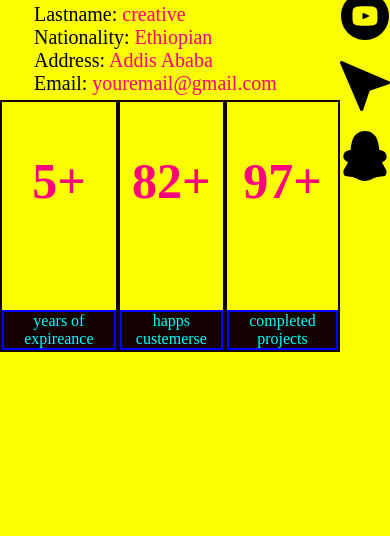
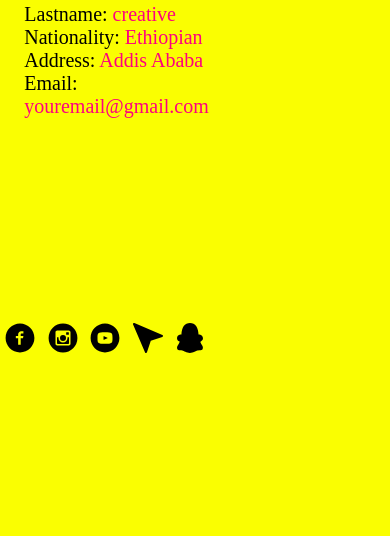
Before and after one commit to Ashtaa/yekuno, a plain HTML site: page index.html in a window 390 px wide. Shown: the part 988-1524 px from the top of the page. Drawn offline with Linux system fonts and the light colour scheme.

Commit message:
Add files via upload

```diff
--- a/index.html
+++ b/index.html
@@ -66,7 +66,12 @@
        <div>
          <h1>97+</h1><p class="p3">completed projects</p>
        </div>
-
+       <div class="social2"><svg xmlns="http://www.w3.org/2000/svg" width="1em" height="1em" viewBox="0 0 20 20"><path fill="black" d="M10 .4C4.698.4.4 4.698.4 10s4.298 9.6 9.6 9.6s9.6-4.298 9.6-9.6S15.302.4 10 .4m2.274 6.634h-1.443c-.171 0-.361.225-.361.524V8.6h1.805l-.273 1.486H10.47v4.461H8.767v-4.461H7.222V8.6h1.545v-.874c0-1.254.87-2.273 2.064-2.273h1.443z"/></svg>
+        <svg xmlns="http://www.w3.org/2000/svg" width="1em" height="1em" viewBox="0 0 20 20"><path fill="black" d="M13 10a3 3 0 1 1-6 0c0-.171.018-.338.049-.5H6v3.997c0 .278.225.503.503.503h6.995a.503.503 0 0 0 .502-.503V9.5h-1.049c.031.162.049.329.049.5m-3 2a2 2 0 1 0-.001-4.001A2 2 0 0 0 10 12m2.4-4.1h1.199a.301.301 0 0 0 .301-.3V6.401a.301.301 0 0 0-.301-.301H12.4a.301.301 0 0 0-.301.301V7.6c.001.165.136.3.301.3M10 .4A9.6 9.6 0 0 0 .4 10a9.6 9.6 0 0 0 9.6 9.6a9.6 9.6 0 0 0 9.6-9.6A9.6 9.6 0 0 0 10 .4m5 13.489C15 14.5 14.5 15 13.889 15H6.111C5.5 15 5 14.5 5 13.889V6.111C5 5.5 5.5 5 6.111 5h7.778C14.5 5 15 5.5 15 6.111z"/></svg>
+        <svg xmlns="http://www.w3.org/2000/svg" width="1em" height="1em" viewBox="0 0 20 20"><path fill="black" d="M11.603 9.833L9.357 8.785C9.161 8.694 9 8.796 9 9.013v1.974c0 .217.161.319.357.228l2.245-1.048c.197-.092.197-.242.001-.334M10 .4C4.698.4.4 4.698.4 10s4.298 9.6 9.6 9.6s9.6-4.298 9.6-9.6S15.302.4 10 .4m0 13.5c-4.914 0-5-.443-5-3.9s.086-3.9 5-3.9s5 .443 5 3.9s-.086 3.9-5 3.9"/></svg>
+        <svg xmlns="http://www.w3.org/2000/svg" width="1em" height="1em" viewBox="0 0 15 15"><path fill="black" d="M.697.04A.5.5 0 0 0 .04.697l6 14a.5.5 0 0 0 .934-.039l1.921-5.763l5.763-1.92a.5.5 0 0 0 .039-.935z"/></svg>
+        <svg xmlns="http://www.w3.org/2000/svg" width="1em" height="1em" viewBox="0 0 15 15"><path fill="black" d="M7.5 0C6.249 0 5.144.476 4.365 1.479c-.696.893-1.09 2.712-1.155 4.23l-.08.012l-.022.003c-.117.018-.256.04-.4.068c-.504.103-1.458.376-1.672 1.474c-.1.513.013.961.268 1.308c.23.31.54.495.768.61c.097.05.196.095.296.137c-.228.673-.627 1.366-1.069 1.993c-.414.587-.304 1.33-.09 1.816c.213.486.617.464 1.291.495c.382.018.783.06 1.181.139c.18.035.393.114.657.232c.153.07.306.14.458.215c.123.06.254.123.405.193c.62.288 1.383.596 2.227.596c.845 0 1.607-.308 2.227-.596c.151-.07.282-.133.406-.193l.027-.014a16.8 16.8 0 0 1 .43-.201c.265-.118.477-.196.657-.232a8.09 8.09 0 0 1 1.18-.139c.675-.031 1.198-.01 1.413-.495c.213-.485.323-1.229-.09-1.816c-.44-.623-.837-1.31-1.066-1.98a4.72 4.72 0 0 0 .33-.146c.234-.113.562-.301.79-.626c.267-.377.342-.853.19-1.366c-.302-1.023-1.182-1.295-1.697-1.403a6.404 6.404 0 0 0-.385-.068l-.014-.002l-.06-.01c-.07-1.424-.443-3.225-1.123-4.132C9.878.56 8.78 0 7.5 0"/></svg>
+      </div>
 
    </div>
    </div>
--- a/styles.css
+++ b/styles.css
@@ -32,12 +32,7 @@ padding: 0 20px;
 background-color: #130000;
 
 }
-.skill-bar{
-  height: 20px;
-  background-color: #87fa05;
-  width: 500px;
-  border-radius: 10px;
-}
+
 /* Reset styles */
 * {
   margin: 0;
@@ -102,20 +97,31 @@ nav {
 
 /* Media query for smaller screens */
 @media (max-width: 768px) {
+  .skill-bar{
+    height: 20px;
+    background-color: #87fa05;
+    width: 400px;
+    border-radius: 10px;
+  }
   .side div p{
-    border: 2px solid blue;
-    color: aqua;
+    display: none;
+    border-left: 2px solid black;
+    color: #130000;
     text-align: center;
-    background-color: #130000;
+
     height: 40px;
     margin-bottom: 0;
   }
-  .side div {
+  .social2{
 
-    border: 2px solid ;
-    border-color: #130000;
+    font-size: 30px;
+  }
+  .social2 svg{
+    margin-left: 5px;
+    margin-top: 200px;
   }
   .side div h1{
+    display: none;
     font-size: 50px ;
     margin-left: 0px;
   }
@@ -125,8 +131,9 @@ nav {
 
   }
   .social{
-   font-size: 50px;
-   margin-top: 100px;
+   /* font-size: 50px;
+   margin-top: 100px; */
+   display: none;
   }
 
   .skill{
@@ -236,13 +243,24 @@ span{
 
 .side div h1{
   margin-top: 50px;
+
 }
 
 
 .h2{
   margin-top: 20px;
 }
+
 @media only screen and (min-width:992px){
+  .skill-bar{
+    height: 20px;
+    background-color: #87fa05;
+    width: 500px;
+    border-radius: 10px;
+  }
+  .social2{
+    display: none;
+  }
   .side div p{
     color: aqua;
     text-align: center;
```
